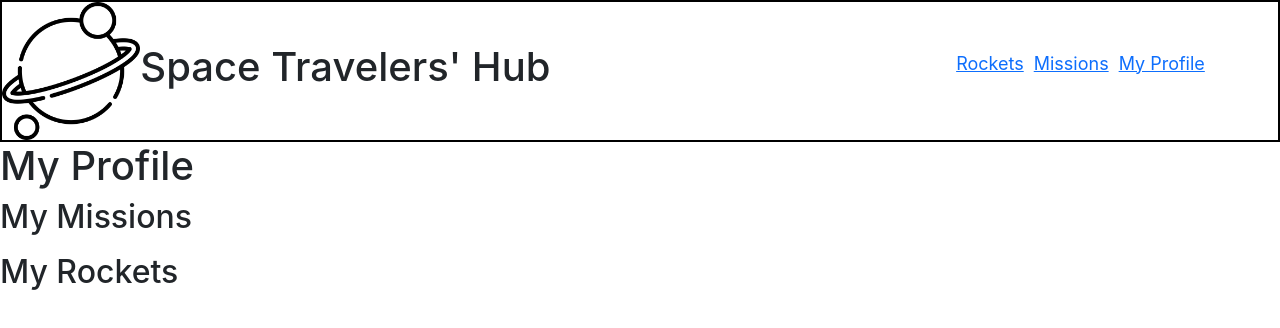
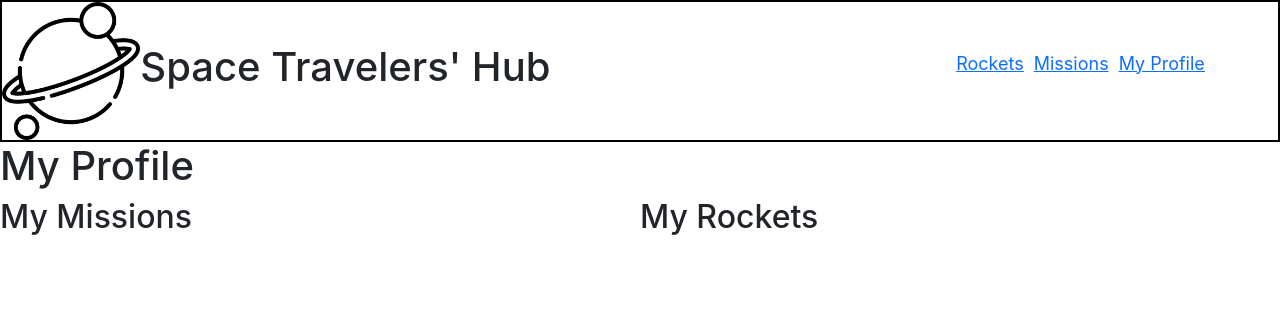
Before and after one commit to kennedyowusu/space-travellers-hub, a React (Create React App) app: page /profile in a window 1280 px wide. Shown: the top 328 px of the page. Built offline with nearby package versions, Linux system fonts and the light colour scheme.

Commit message:
Remove commented code

```diff
--- a/src/Pages/Missions.jsx
+++ b/src/Pages/Missions.jsx
@@ -16,15 +16,7 @@ export default function Books() {
 
   return (
     <div>
-      {missionData.map((mission) => (
-        <MissionsTable
-          key={mission.id}
-          missionName={mission.missionName}
-          description={mission.description}
-          id={mission.id}
-          reserved={mission.reserved}
-        />
-      ))}
+      <MissionsTable missions={missionData} />
     </div>
   );
 }
--- a/src/Pages/Profile.jsx
+++ b/src/Pages/Profile.jsx
@@ -1,5 +1,6 @@
 import React from 'react';
 import { useSelector } from 'react-redux';
+import '../styles/profile.css';
 
 const Profile = () => {
   const rockets = useSelector((state) => state.rockets.rockets);
@@ -11,12 +12,16 @@ const Profile = () => {
   return (
     <div>
       <h1>My Profile</h1>
+      <div className="profile">
+        <div className="join">
           <h2>My Missions</h2>
           <ul>
             {reservedMissions.map((mission) => (
               <li key={mission.mission_id}>{mission.missionName}</li>
             ))}
           </ul>
+        </div>
+        <div className="reserve">
           <h2>My Rockets</h2>
           <ul>
             {reservedRockets.map((rocket) => (
@@ -24,6 +29,8 @@ const Profile = () => {
             ))}
           </ul>
         </div>
+      </div>
+    </div>
   );
 };
 
--- a/src/components/Missions.jsx
+++ b/src/components/Missions.jsx
@@ -1,148 +1,3 @@
-// import React, { useState } from 'react';
-// import PropTypes from 'prop-types';
-// import { useDispatch } from 'react-redux';
-// import { Table, Badge, Button } from 'react-bootstrap';
-
-// const MissionsTable = ({ missions, joinMission, leaveMission }) => {
-//   const [missionMembers, setMissionMembers] = useState(missions.map((mission)
-//  => mission.reserved));
-//   const dispatch = useDispatch();
-
-//   const handleJoinMission = (missionIndex) => {
-//     setMissionMembers((prevMembers) => {
-//       const newMembers = [...prevMembers];
-//       newMembers[missionIndex] = true;
-//       return newMembers;
-//     });
-//     dispatch(joinMission(missions[missionIndex].mission_id));
-//   };
-
-//   const handleLeaveMission = (missionIndex) => {
-//     setMissionMembers((prevMembers) => {
-//       const newMembers = [...prevMembers];
-//       newMembers[missionIndex] = false;
-//       return newMembers;
-//     });
-//     dispatch(leaveMission(missions[missionIndex].mission_id));
-//   };
-
-//   return (
-//     <Table striped bordered hover>
-//       <thead>
-//         <tr>
-//           <th>Mission ID</th>
-//           <th>Mission Name</th>
-//           <th>Description</th>
-//           <th>Status</th>
-//         </tr>
-//       </thead>
-//       <tbody>
-//         {missions.map((mission, index) => (
-//           <tr key={mission.mission_id}>
-//             <td>{mission.mission_id}</td>
-//             <td>{mission.mission_name}</td>
-//             <td>{mission.description}</td>
-//             <td>
-//               {missionMembers[index] ? (
-//                 <Badge variant="primary">Active Member</Badge>
-//               ) : (
-//                 <Badge variant="secondary">NOT A MEMBER</Badge>
-//               )}
-//             </td>
-//             <td>
-
-//               {missionMembers[index] ? (
-//                 <Button variant="outline-danger" onClick={() => handleLeaveMission(index)}>
-//                   Leave Mission
-//                 </Button>
-//               ) : (
-//                 <Button variant="outline-secondary" onClick={() => handleJoinMission(index)}>
-//                   Join Mission
-//                 </Button>
-//               )}
-//             </td>
-//           </tr>
-//         ))}
-//       </tbody>
-//     </Table>
-//   );
-// };
-
-// MissionsTable.propTypes = {
-//   missions: PropTypes.arrayOf(PropTypes.shape({
-//     mission_id: PropTypes.string,
-//     mission_name: PropTypes.string,
-//     description: PropTypes.string,
-//     reserved: PropTypes.bool,
-//   })).isRequired,
-//   joinMission: PropTypes.func.isRequired,
-//   leaveMission: PropTypes.func.isRequired,
-// };
-
-// export default MissionsTable;
-
-// import React from 'react';
-// import { useDispatch } from 'react-redux';
-// import { Table, Badge, Button } from 'react-bootstrap';
-// import PropTypes from 'prop-types';
-// import { joinMission, leaveMission } from '../redux/missions/missions';
-
-// const Missions = ({ missions, reserved }) => {
-//   const dispatch = useDispatch();
-
-//   return (
-//     <Table striped bordered hover>
-//       <thead>
-//         <tr>
-//           <th>Mission ID</th>
-//           <th>Mission Name</th>
-//           <th>Description</th>
-//           <th>Status</th>
-//         </tr>
-//       </thead>
-//       <tbody>
-//         {missions.map((mission, id) => (
-//           <tr key={mission.mission_id}>
-//             <td>{mission.mission_id}</td>
-//             <td>{mission.mission_name}</td>
-//             <td>{mission.description}</td>
-//             <td>
-//               {reserved ? (
-//                 <Badge variant="primary">Active Member</Badge>
-//               ) : (
-//                 <Badge variant="secondary">NOT A MEMBER</Badge>
-//               )}
-//             </td>
-//             <td>
-
-//               {reserved ? (
-//                 <Button variant="outline-danger" onClick={() => dispatch(leaveMission(id))}>
-//                   Leave Mission
-//                 </Button>
-//               ) : (
-//                 <Button variant="outline-secondary" onClick={() => dispatch(joinMission(id))}>
-//                   Join Mission
-//                 </Button>
-//               )}
-//             </td>
-//           </tr>
-//         ))}
-//       </tbody>
-//     </Table>
-//   );
-// };
-
-// Missions.propTypes = {
-//   missions: PropTypes.arrayOf(PropTypes.shape({
-//     mission_id: PropTypes.string,
-//     mission_name: PropTypes.string,
-//     description: PropTypes.string,
-//   })).isRequired,
-//   reserved: PropTypes.bool.isRequired,
-// };
-
-// export default Missions;
-
 import React from 'react';
 import PropTypes from 'prop-types';
 import { useDispatch } from 'react-redux';
@@ -152,11 +7,8 @@ import {
   leaveMission,
 } from '../redux/missions/missions';
 
-const MissionsTable = ({
-  missionName, id, description, reserved,
-}) => {
+const MissionsTable = ({ missions }) => {
   const dispatch = useDispatch();
-
   return (
     <Table striped bordered hover>
       <thead>
@@ -167,21 +19,24 @@ const MissionsTable = ({
         </tr>
       </thead>
       <tbody>
+        {missions.map(({
+          missionName,
+          id,
+          description,
+          reserved,
+        }) => (
           <tr key={id}>
             <td>{id}</td>
             <td>{missionName}</td>
             <td>{description}</td>
-
             <td>
               {reserved ? (
-
                 <Badge variant="primary">Active Member</Badge>
               ) : (
                 <Badge variant="secondary">NOT A MEMBER</Badge>
               )}
             </td>
             <td>
-
               {reserved ? (
                 <Button variant="outline-danger" onClick={() => dispatch(leaveMission(id))}>
                   Leave Mission
@@ -199,16 +54,17 @@ const MissionsTable = ({
             </td>
             <td />
           </tr>
+        ))}
       </tbody>
     </Table>
   );
 };
-
 MissionsTable.propTypes = {
-  missionName: PropTypes.string,
-  id: PropTypes.string,
+  missions: PropTypes.arrayOf(PropTypes.shape({
+    mission_id: PropTypes.string,
+    mission_name: PropTypes.string,
     description: PropTypes.string,
     reserved: PropTypes.bool,
-}.isRequired;
-
+  })).isRequired,
+};
 export default MissionsTable;
--- /dev/null
+++ b/src/styles/profile.css
@@ -0,0 +1,6 @@
+.profile {
+  display: grid;
+  grid-template-columns: 1fr 1fr;
+  justify-content: center;
+  align-items: center;
+}
```
Also changed, not shown: src/components/DisplayMissions.jsx (deleted, +0 -25 lines), src/components/Profile.jsx (deleted, +0 -9 lines). Lines whose indentation alone changed are shown as unchanged.
